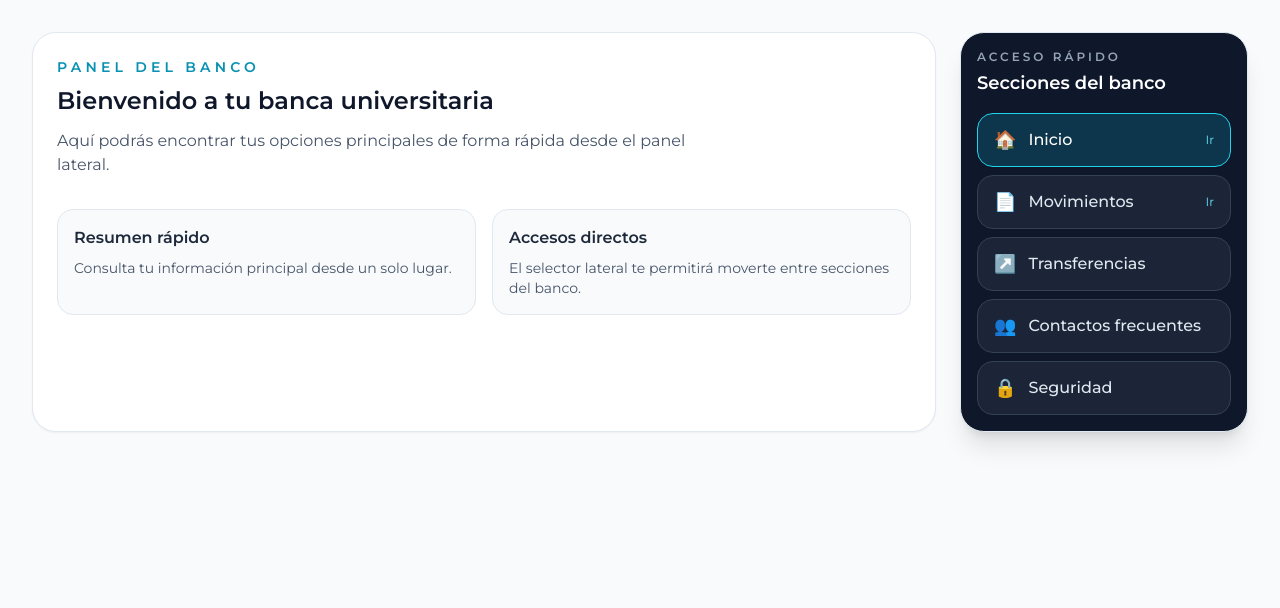
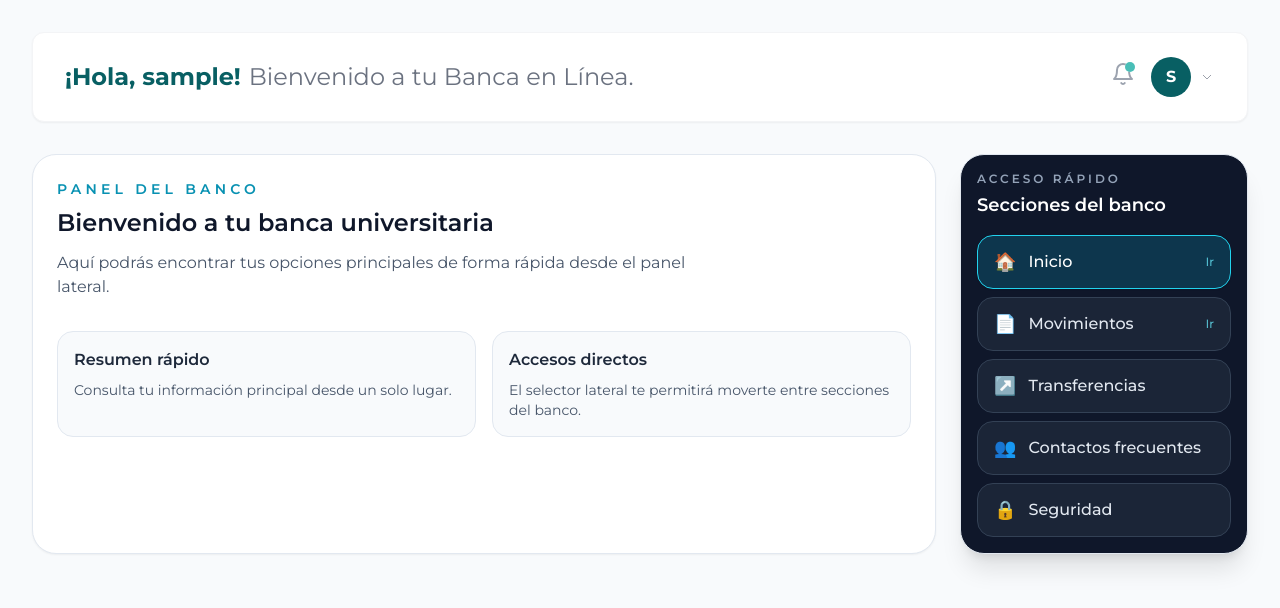
Before and after one commit to elujs/web-banco-universitario, a Vue app: page /dashboard in a window 1280 px wide. Shown: the top 608 px of the page. Built offline with nearby package versions, Linux system fonts and the light colour scheme; sample sign-in values are in the browser's storage.

Commit message:
se agrego el encabesado de la banca al inicio.

```diff
--- a/src/views/banca/dashboard.vue
+++ b/src/views/banca/dashboard.vue
@@ -1,7 +1,10 @@
 <template>
   <div class="min-h-screen bg-slate-50 px-4 py-8 sm:px-6 lg:px-8">
-    <div class="mx-auto flex max-w-7xl flex-col gap-6 lg:flex-row">
-      <section class="flex-1 rounded-3xl border border-slate-200 bg-white p-6 shadow-sm">
+    <div class="mx-auto max-w-7xl">
+      <AppHeader />
+
+      <div class="flex flex-col gap-6 lg:flex-row">
+        <section class="flex-1 rounded-3xl border border-slate-200 bg-white p-6 shadow-sm">
         <p class="text-sm font-semibold uppercase tracking-[0.3em] text-cyan-600">Panel del banco</p>
         <h1 class="mt-2 text-2xl font-semibold text-slate-900">Bienvenido a tu banca universitaria</h1>
         <p class="mt-3 max-w-2xl text-slate-600">
@@ -20,11 +23,13 @@
         </div>
       </section>
 
-      <Selector />
+        <Selector />
+      </div>
     </div>
   </div>
 </template>
 
 <script setup>
+import AppHeader from '../../components/layout/AppHeader.vue'
 import Selector from '../../components/layout/selector.vue'
 </script>
```
